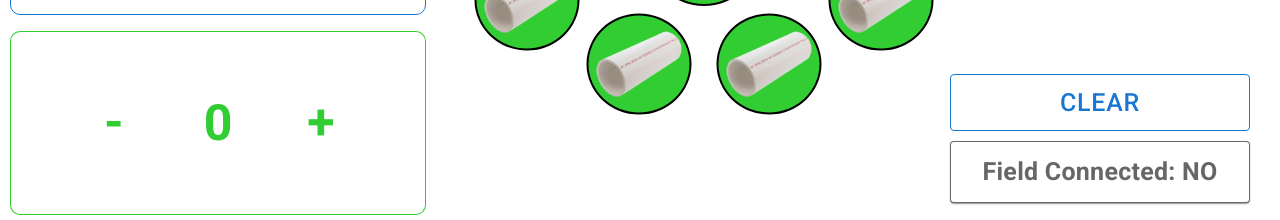
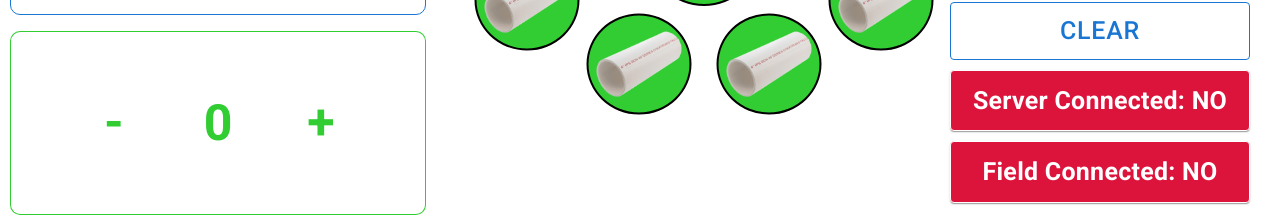
Before and after one commit to ZhaoSongZh7/Reefscape-Operator-Dashboard, a React (Vite) app: page / in a window 1280 px wide. Shown: the part 577-797 px from the top of the page. Built offline with nearby package versions, Linux system fonts and the light colour scheme; no server answers.

Commit message:
More styling changes

```diff
--- a/index.html
+++ b/index.html
@@ -3,8 +3,8 @@
   <head>
     <meta name="viewport" content="initial-scale=1, width=device-width" />
     <meta charset="UTF-8" />
-    <link rel="icon" type="image/svg+xml" href="/vite.svg" />
-    <title>Vite + React</title>
+    <link rel="icon" type="image" href="/src/assets/frc1796.png" />
+    <title>1796 Reefscape Operator</title>
   </head>
   <body>
     <div id="root" style="max-width: none; padding: 0; margin: 0;"></div>
--- a/src/App.jsx
+++ b/src/App.jsx
@@ -44,9 +44,16 @@ function App() {
 
         const res = response.data
         setDsTime(res.ds_time)
-        setIsConnected(res.is_connected)
+        setIsFieldConnected(res.is_connected)
+
+        if (response.status) {
+          setIsServerConnected(true);
+        } else {
+          setIsServerConnected(false);
+        }
 
       }).catch((error) => {
+        setIsServerConnected(false);
         console.log(error)
       })
   }
@@ -76,7 +83,8 @@ function App() {
   const [currentLevel, setCurrentLevel] = useLocalStorage("currentLevel", 4);
 
   const [dsTime, setDsTime] = useLocalStorage("dsTime", -1);
-  const [isConnected, setIsConnected] = useLocalStorage("isConnected", false);
+  const [isFieldConnected, setIsFieldConnected] = useLocalStorage("isConnected", false);
+  const [isServerConnected, setIsServerConnected] = useLocalStorage("isServerConnected", false);
 
   const sendDataToServer = useCallback(async () => {
     try {
@@ -192,7 +200,8 @@ function App() {
             </Box>
             <Box sx={{ position: "absolute", bottom: "20px", right: "30px", width: "300px", display: 'flex', flexDirection: 'column', rowGap: "10px", justifyContent: "space-between", userSelect: "none" }}>
               <Button onClick={resetStates} sx={{ fontSize: "25px", border: 1, borderColor: "dodgeyblue"}}>Clear</Button>
-              <Item sx={{ fontSize: "25px", border: 1, padding: "12px 0 12px 0"}}>Field Connected: {isConnected ? "YES" : "NO"}</Item>
+              <Item sx={{ fontSize: "25px", color: "white", bgcolor: isServerConnected ? 'limegreen' : 'crimson', border: 1, padding: "12px 0 12px 0"}}>Server Connected: {isServerConnected ? "YES" : "NO"}</Item>
+              <Item sx={{ fontSize: "25px", color: "white", bgcolor: isFieldConnected ? 'limegreen' : 'crimson', border: 1, padding: "12px 0 12px 0"}}>Field Connected: {isFieldConnected ? "YES" : "NO"}</Item>
             </Box>
           </Grid>
         </Grid>
```
Also changed, not shown: src/assets/frc1796.png (added).
